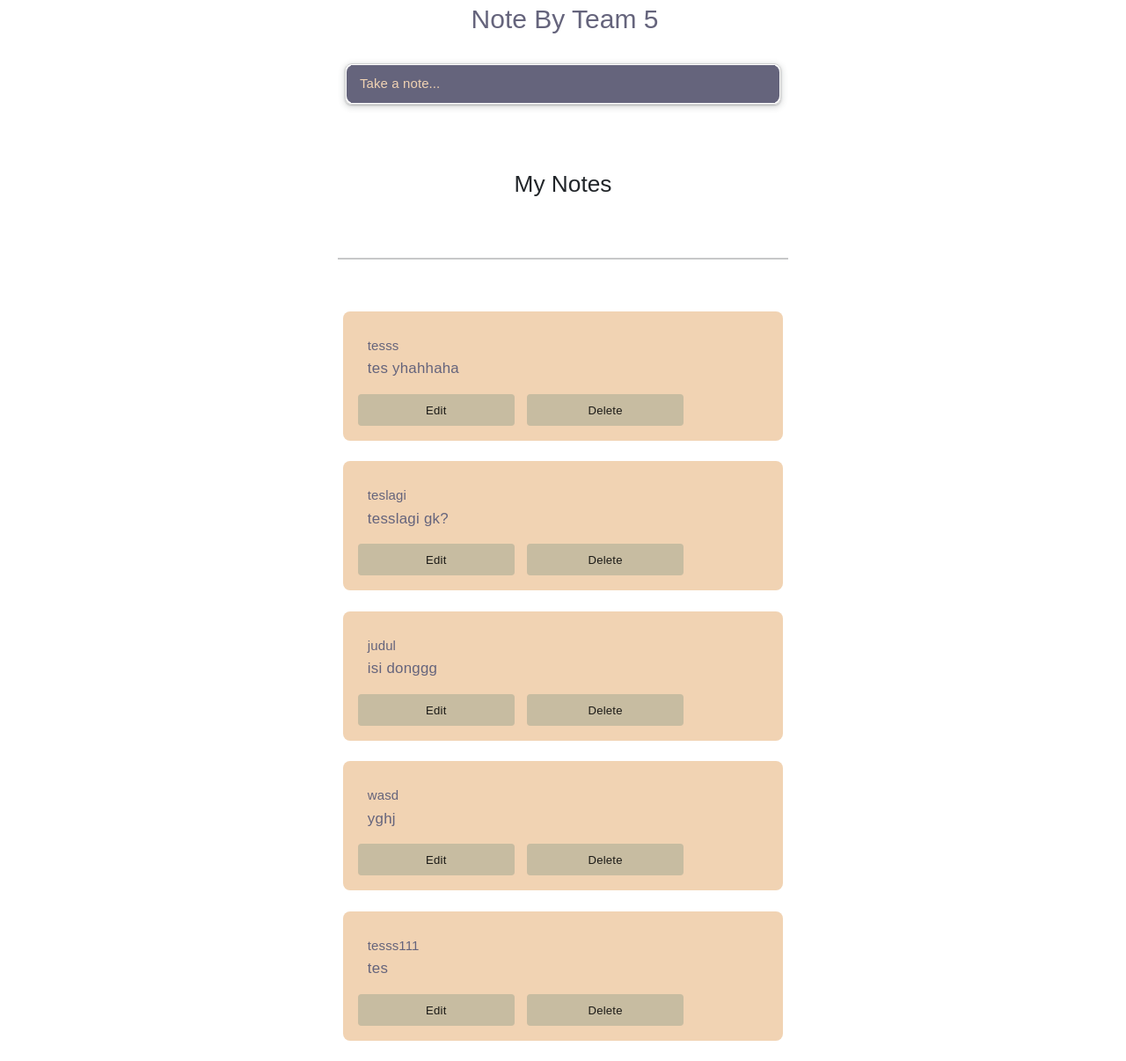
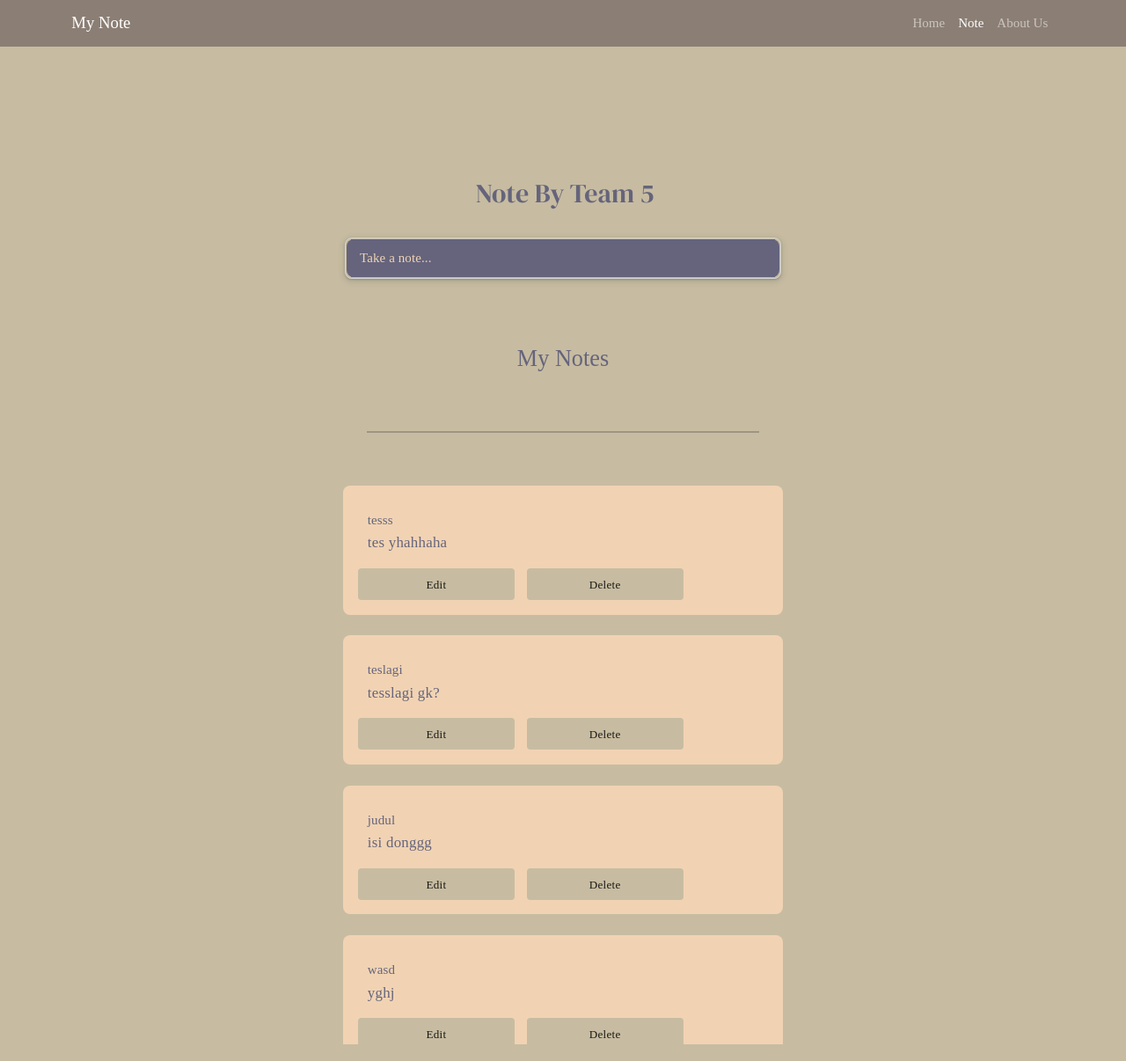
Before and after one commit to syifailth/Pemrograman-Web-Team5, a PHP site: page / in a window 1280 px wide. Shown: the whole page at 88% size. Run offline with PHP 8.4, Linux system fonts and the light colour scheme; data comes from the database, SQL or seed files in the repository.

Commit message:
Update style.css
rapihin + nambahin css navbar

```diff
--- a/note otw kelar/utilitas/style.css
+++ b/note otw kelar/utilitas/style.css
@@ -1,13 +1,22 @@
-* {
+@import url("https://fonts.googleapis.com/css2?family=DM+Serif+Display&family=Noto+Serif+JP&display=swap");
+
+.nanas{
+    background-color: #8B7E74;
+    font-family: 'Noto Serif JP', serif;
+}
+.konten{
+    padding: 7vh;
+    background-color: #C7BCA1;
+    height: 100vh;
+    position: relative;
+}
+*{
     margin: 0;
     padding: 0;
-    font-family: "Google Sans", sans-serif;
+    font-family: 'Noto Serif JP', serif;
     box-sizing: border-box;
 }
-
-  html,
-  body {
-    background-color: #C7BCA1;
+html, body {
     color: #65647C;
     font-size: 15px;
     margin: 0;
@@ -16,12 +25,10 @@
     overflow-y: auto;
     padding: 0;
 }
-
 main {
     margin: 0 auto;
     max-width: 900px;
 }
-
 #form-container {
     border-radius: 8px;
     border: 0.5px solid #d3d3d3;
@@ -33,7 +40,6 @@
     transition-property: background, border, opacity, box-shadow, transform;
     transition-timing-function: ease-in;
 }
-
 #form {
     position: relative;
     border: none;
@@ -44,27 +50,24 @@
     transition-timing-function: ease-in;
     background-color: #65647C;
 }
-
 header {
     display: flex;
     align-items: center;
     justify-content: center;
     margin-top: 2em;
 }
-
-  .header-title {
+.header-title h2{
     color: #65647C;
     font-size: 2rem;
-    padding-top: 4px;
+    padding-top: 10vh;
     padding-left: 4px;
+    font-family: 'DM Serif Display', serif;
 }
-
 #notes {
     display: flex;
     flex-wrap: wrap;
     justify-content: center;
 }
-
 #note-text, #note-title {
     width: calc(100% - 10px);
     min-height: 43px;
@@ -81,7 +84,6 @@
     background-color: #65647C;
     color: #F1D3B3;
 }
-
 #note-title {
     display: none;
     width: calc(100% - 10px);
@@ -93,12 +95,9 @@
     line-height: 1.5rem;
     border: 0;
 }
-
-  #form:focus,
-  input:focus {
+#form:focus, input:focus {
     outline: none;
 }
-
 ::placeholder {
     margin-top: 20vh;
     display: flex;
@@ -106,13 +105,10 @@
     flex-direction: column;
     color: #F1D3B3;
 }
-
 #form-buttons {
     display: none;
     text-align: right;
-
 }
-
 #submit-button, #form-update-button,
 #form-close-button, #form-home-button {
     margin: 5px;
@@ -136,13 +132,10 @@
     text-decoration: none;
     color: rgba(0, 0, 0, 0.87);
 }
-  #submit-button:hover,
-  #form-close-button:hover,
-  #form-update-button:hover,
+#submit-button:hover, #form-close-button:hover, #form-update-button:hover,
 #form-home-button:hover {
     background-color: #8B7E74;
 }
-
 .note {
     display: flex;
     flex-direction: column;
@@ -162,12 +155,10 @@
     transition-property: background, border, opacity, box-shadow, transform;
     transition-timing-function: ease-in;
 }
-
 .note:hover {
     box-shadow: 0 1px 2px 0 rgba(60, 64, 67, 0.302),
     0 1px 3px 1px rgba(60, 64, 67, 0.149);
 }
-
 .note-title {
     padding-top: 12px;
     letter-spacing: 0.00625em;
@@ -183,7 +174,6 @@
     white-space: pre-wrap;
     word-wrap: break-word;
 }
-
 .note-text {
     font-size: 1.125rem;
     font-weight: 400;
@@ -197,9 +187,9 @@
     white-space: pre-wrap;
     word-wrap: break-word;
 }
-
-
 h3{
     text-align: center;
     padding: 5vh;
+    color: #65647C;
+    font-family: 'Noto Serif JP', serif;;
 }
```
Lines whose indentation alone changed are shown as unchanged.
